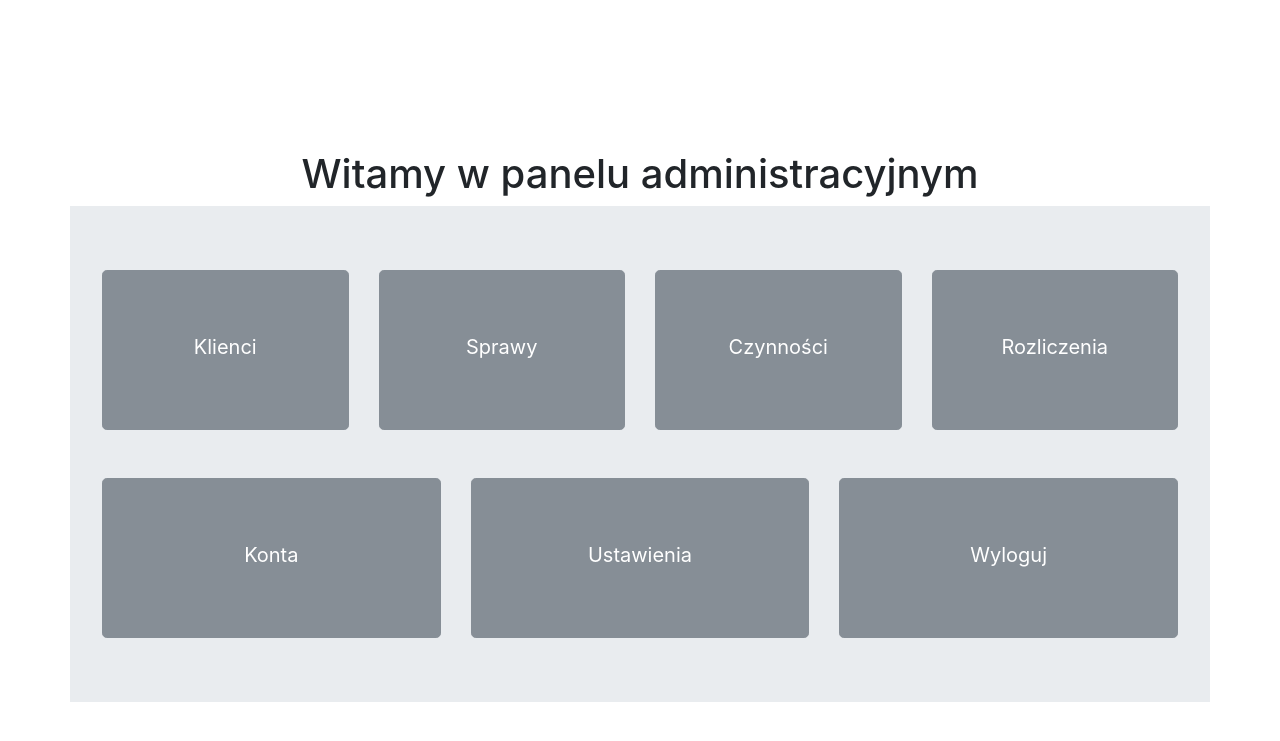
After one commit to KondouYu/study-php-mvc, a PHP site: template app/views/dashboard/admin.php in a window 1280 px wide. The commit adds this page. Shown: the top 741 px of the page. Run offline with PHP 8.4, Linux system fonts and the light colour scheme; the template is opened without the code that fills it, so the values that code supplies are empty.

Commit message:
Login improvements and dashboard view - Customers controller - Dashboard controller logic - Login controller improvements - Unified system alerts (later as a helper) - Account model method for checking privilages - Login view textinput -> emailinput - Dashboard views for admin and empolyee - Customers readAll vies (later as a template for all of readAll methods and datatables) - Minor css changes

```diff
--- a/app/controllers/Login.php
+++ b/app/controllers/Login.php
@@ -10,8 +10,6 @@ class Login extends Controller {
 
             $this->view('template/header');
 
-            $this->view('login');
-
             if (isset($_POST['submit'])) {
 
                 if ($login = $this->Account->checkCredentials($_POST['username'], $_POST['password'])) {
@@ -21,11 +19,13 @@ class Login extends Controller {
 
                 } else {
 
-                    echo '<div class="container"><div class="row"><span class="col-md-6 offset-md-3 alert alert-danger">Błędne dane logowania.</span></div></div>';
+                    echo '<div class="systemAlert alert-danger text-center">Błąd logowania! Podano zły login/hasło lub Twoje konto jest nieaktywne.</div>';
 
                 }
 
             }
+
+            $this->view('login');
 
             $this->view('template/footer');
 
--- /dev/null
+++ b/app/views/dashboard/admin.php
@@ -0,0 +1,37 @@
+<div class="container">
+    <div class="row mt-150">
+        <div class="col-md-12">
+            <h1 class="text-center">Witamy w panelu administracyjnym</h1>
+        </div>
+    </div>
+
+    <div class="row">
+        <div class="col-md-12 jumbotron">
+            <div class="row">
+                <div class="col-md-3">
+                    <a href="/customers" class="btn btn-block btn-secondary btn-lg dashBtn">Klienci</a>
+                </div>
+                <div class="col-md-3">
+                    <a href="/cases" class="btn btn-block btn-secondary btn-lg dashBtn">Sprawy</a>
+                </div>
+                <div class="col-md-3">
+                    <a href="/actions" class="btn btn-block btn-secondary btn-lg dashBtn">Czynności</a>
+                </div>
+                <div class="col-md-3">
+                    <a href="/settlements" class="btn btn-block btn-secondary btn-lg dashBtn">Rozliczenia</a>
+                </div>
+            </div>
+            <div class="row mt-5">
+                <div class="col-md-4">
+                    <a href="/accounts" class="btn btn-block btn-secondary btn-lg dashBtn">Konta</a>
+                </div>
+                <div class="col-md-4">
+                    <a href="/settings" class="btn btn-block btn-secondary btn-lg dashBtn">Ustawienia</a>
+                </div>
+                <div class="col-md-4">
+                    <a href="/login/logout" class="btn btn-block btn-secondary btn-lg dashBtn">Wyloguj</a>
+                </div>
+            </div>
+        </div>
+    </div>
+</div>
--- /dev/null
+++ b/app/views/dashboard/customer.php
@@ -0,0 +1 @@
+<p>Panel klienta</p>
--- a/app/views/login.php
+++ b/app/views/login.php
@@ -3,7 +3,7 @@
         <div class="col-md-6 offset-md-3 mt-150">
             <form class="jumbotron" action="/login" method="POST">
                 <div class="row">
-                    <input type="text" class="form-control" placeholder="Login" name="username" />
+                    <input type="email" class="form-control" placeholder="Login" name="username" />
                 </div>
                 <div class="row">
                     <input type="password" class="form-control mt-25" placeholder="Hasło" name="password" />
--- a/public/stylesheets/app.css
+++ b/public/stylesheets/app.css
@@ -33,3 +33,13 @@
 .jumbotron {
     border-radius: 0px;
 }
+
+.systemAlert {
+    padding: 30px;
+    font-weight: 900;
+}
+
+.dashBtn {
+    height: 20vh;
+    line-height: 17vh;
+}
```
Also changed, not shown: app/controllers/Customers.php (added, +19 -0 lines), app/controllers/Dashboard.php (+32 -1 lines), app/models/Account.php (+14 -2 lines), app/views/customers/readAll.php (added, +22 -0 lines), app/views/dashboard/employee.php (added, +31 -0 lines).
